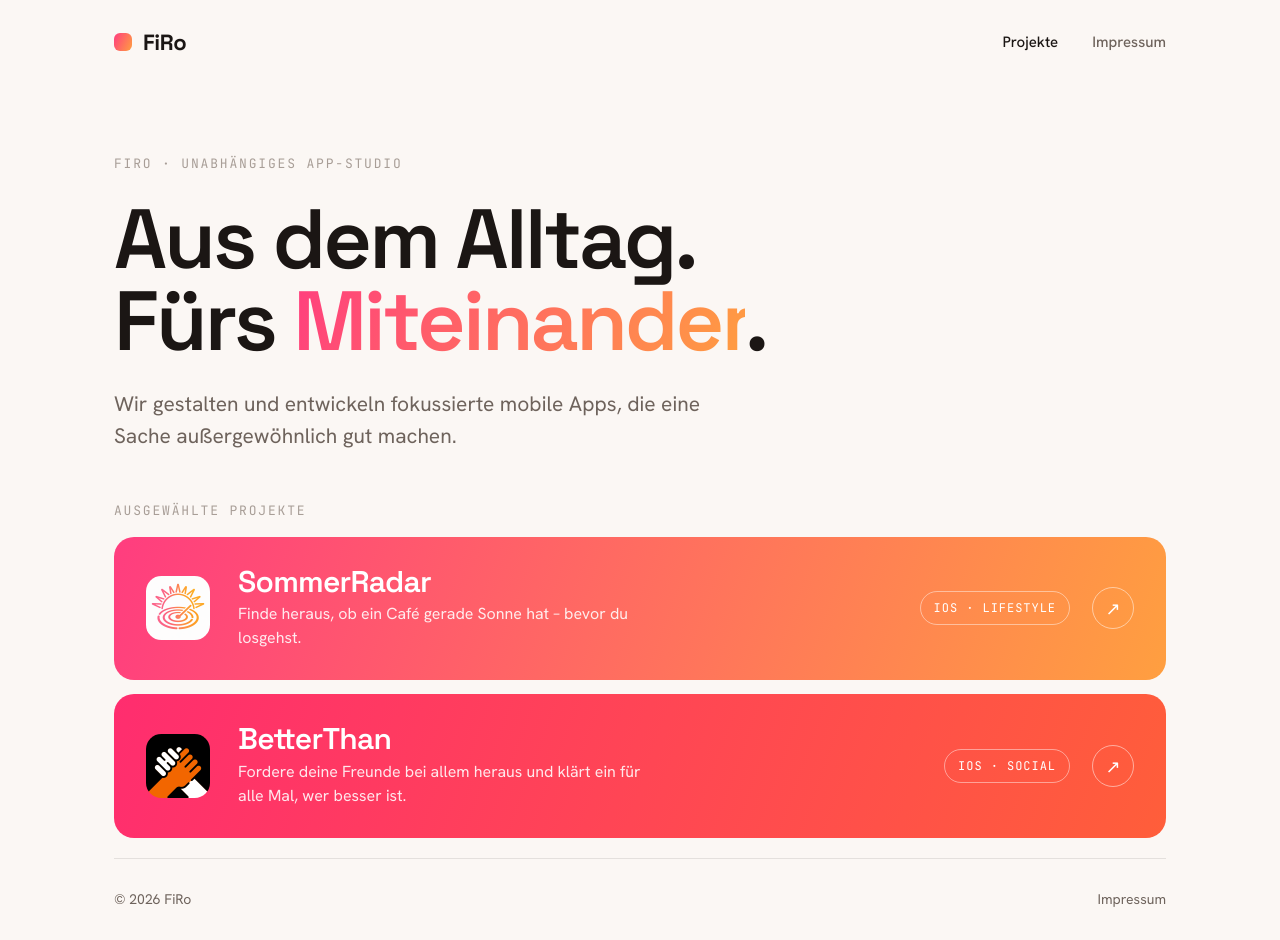
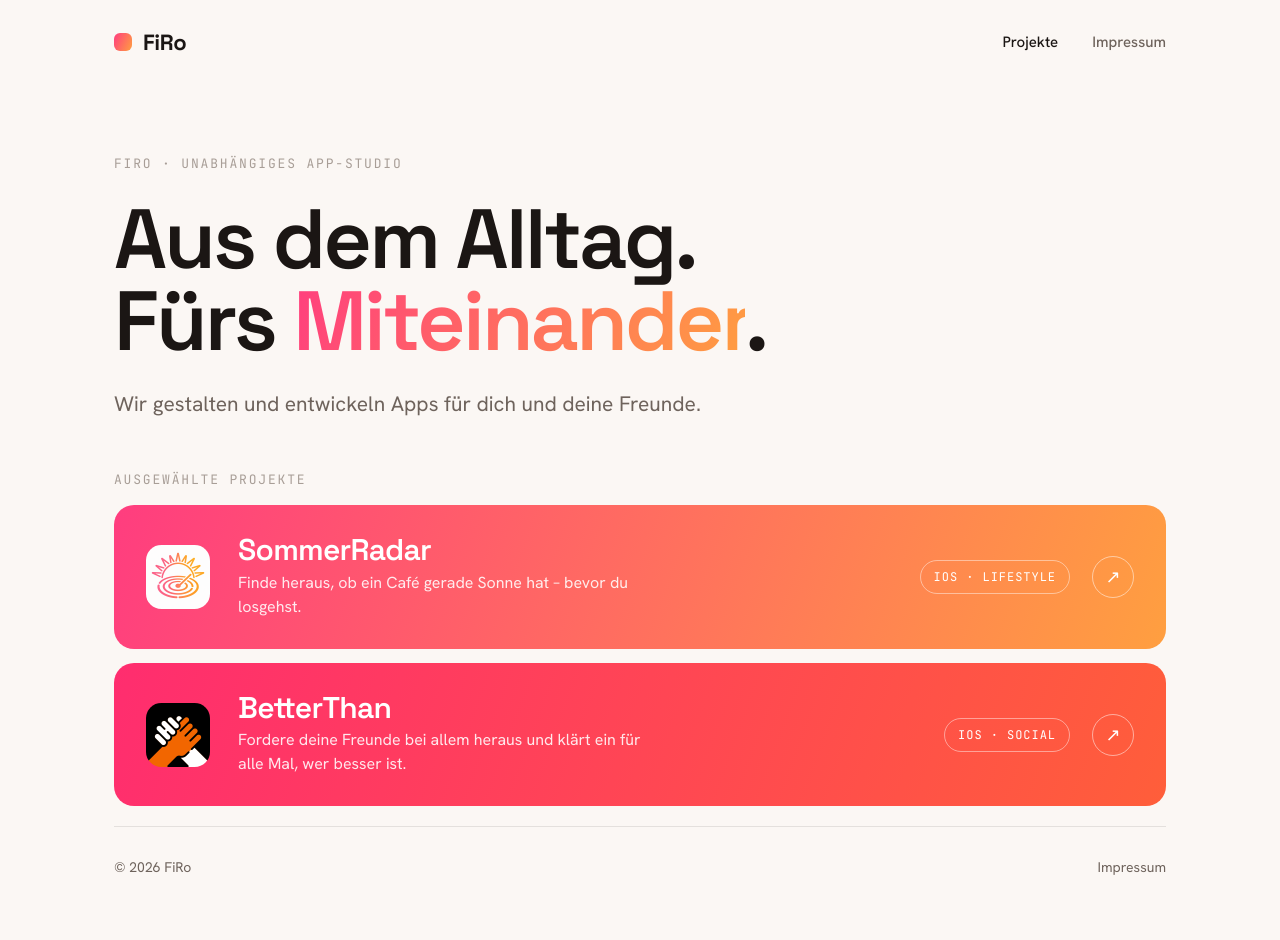
Before and after one commit to frothaut/frothaut.github.io, a plain HTML site: page index.html in a window 1280 px wide. After the commit the page ends 908 px from the top, so only its background shows below. Drawn offline with Linux system fonts and the light colour scheme.

Commit message:
Update index.html

```diff
--- a/index.html
+++ b/index.html
@@ -23,7 +23,7 @@
     <section style="padding:70px 0 50px;max-width:880px;">
       <p class="kicker" style="margin-bottom:24px;">FiRo · Unabhängiges App-Studio</p>
       <h1 class="display">Aus dem Alltag.<br>Fürs <span class="grad-text">Miteinander</span>.</h1>
-      <p style="font-size:21px;color:var(--ink-soft);max-width:50ch;margin-top:26px;">Wir gestalten und entwickeln fokussierte mobile Apps, die eine Sache außergewöhnlich gut machen.</p>
+      <p style="font-size:21px;color:var(--ink-soft);max-width:50ch;margin-top:26px;">Wir gestalten und entwickeln Apps für dich und deine Freunde.</p>
     </section>
 
     <div id="work" style="margin-bottom:16px;">
```
